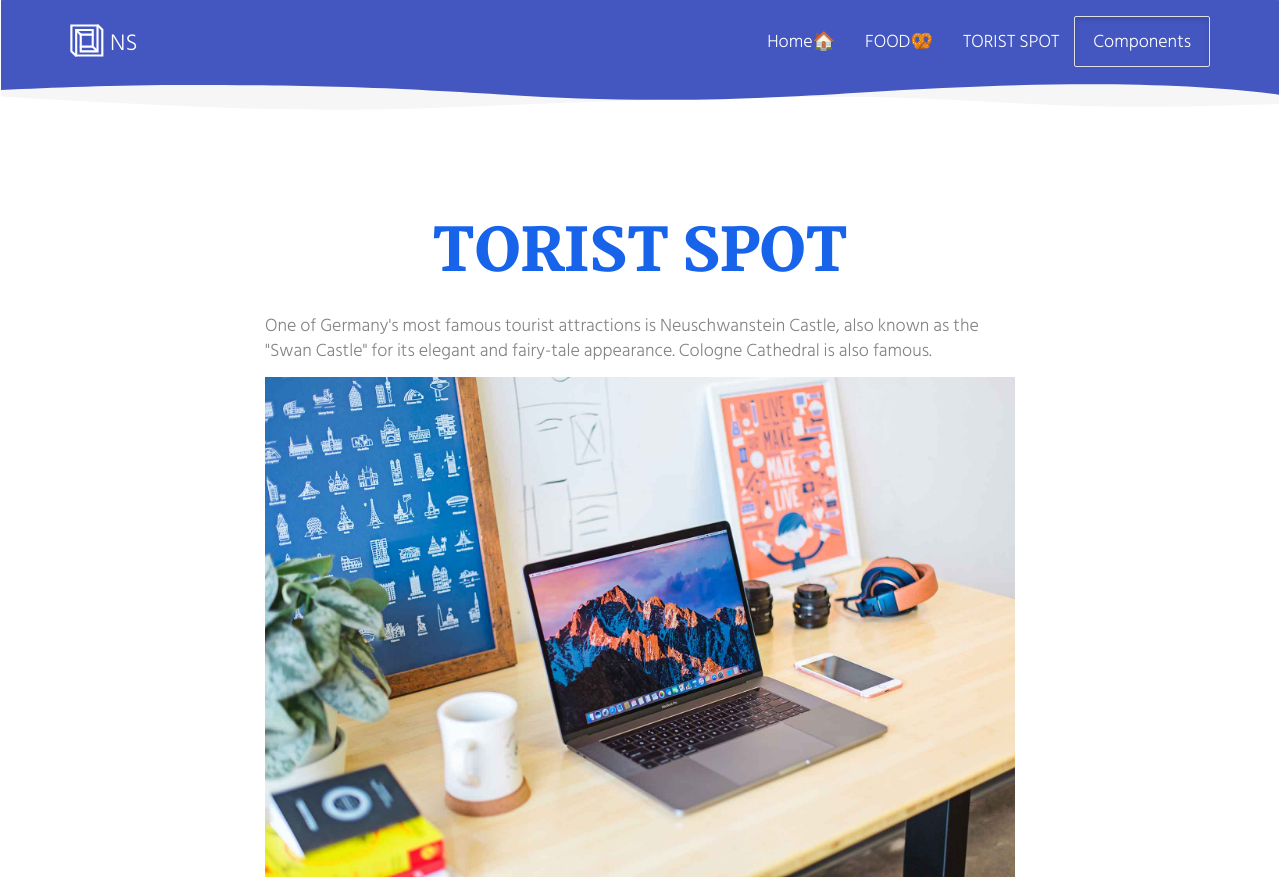
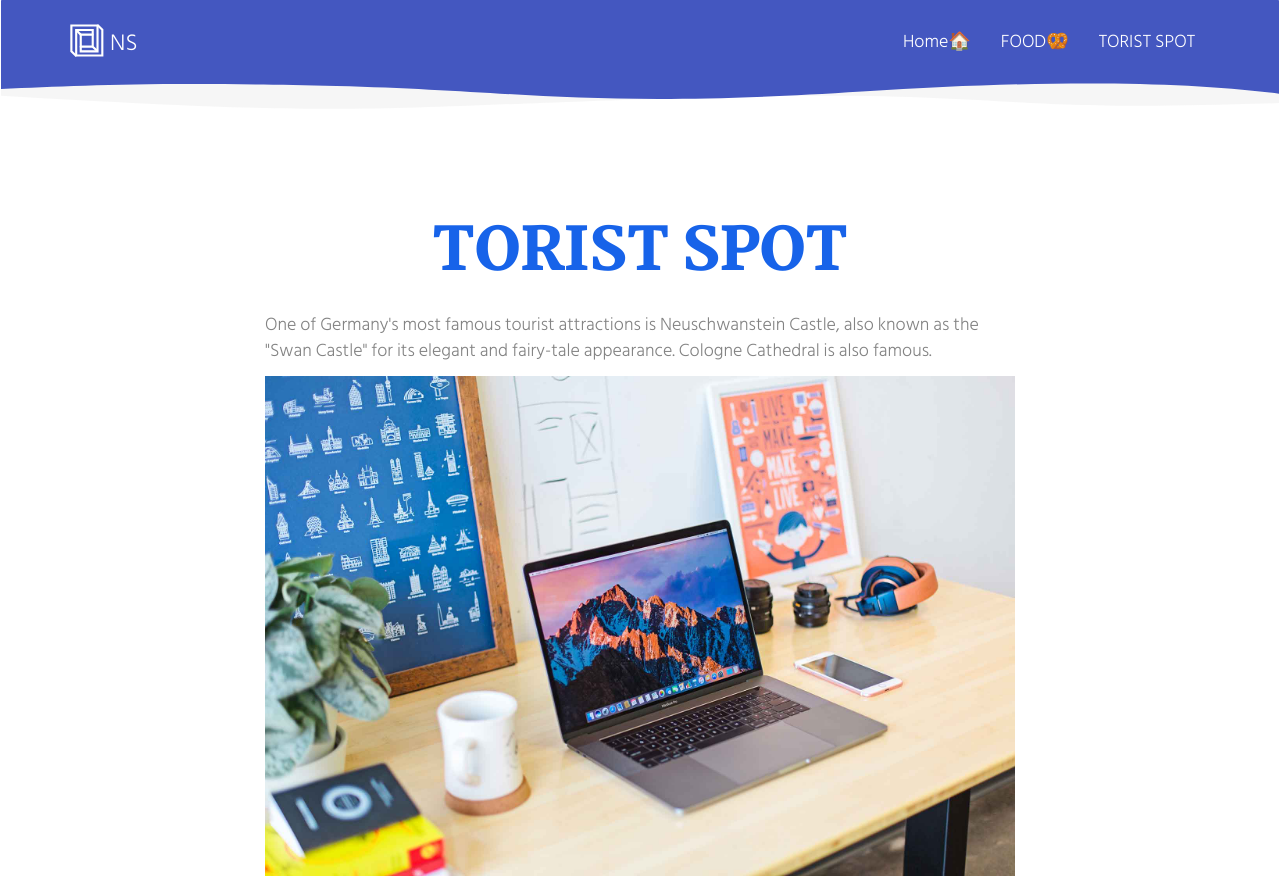
Before and after one commit to nutsseaweed/web, a plain HTML site: page components.html in a window 1280 px wide. Shown: the top 880 px of the page. Drawn offline with Linux system fonts and the light colour scheme.

Commit message:
Update components.html

```diff
--- a/components.html
+++ b/components.html
@@ -46,11 +46,6 @@
           <li><a href="./index.html" title="">Home🏠</a></li>
           <li><a href="./project.html" title="">FOOD🥨</a></li>
           <li><a href="./components.html" title="">TORIST SPOT</a></li>
-          <li>
-            <p>
-              <a href="./components.html" class="btn btn-default navbar-btn" title="">Components</a>
-            </p>
-          </li>
 
         </ul>
       </div>
```
